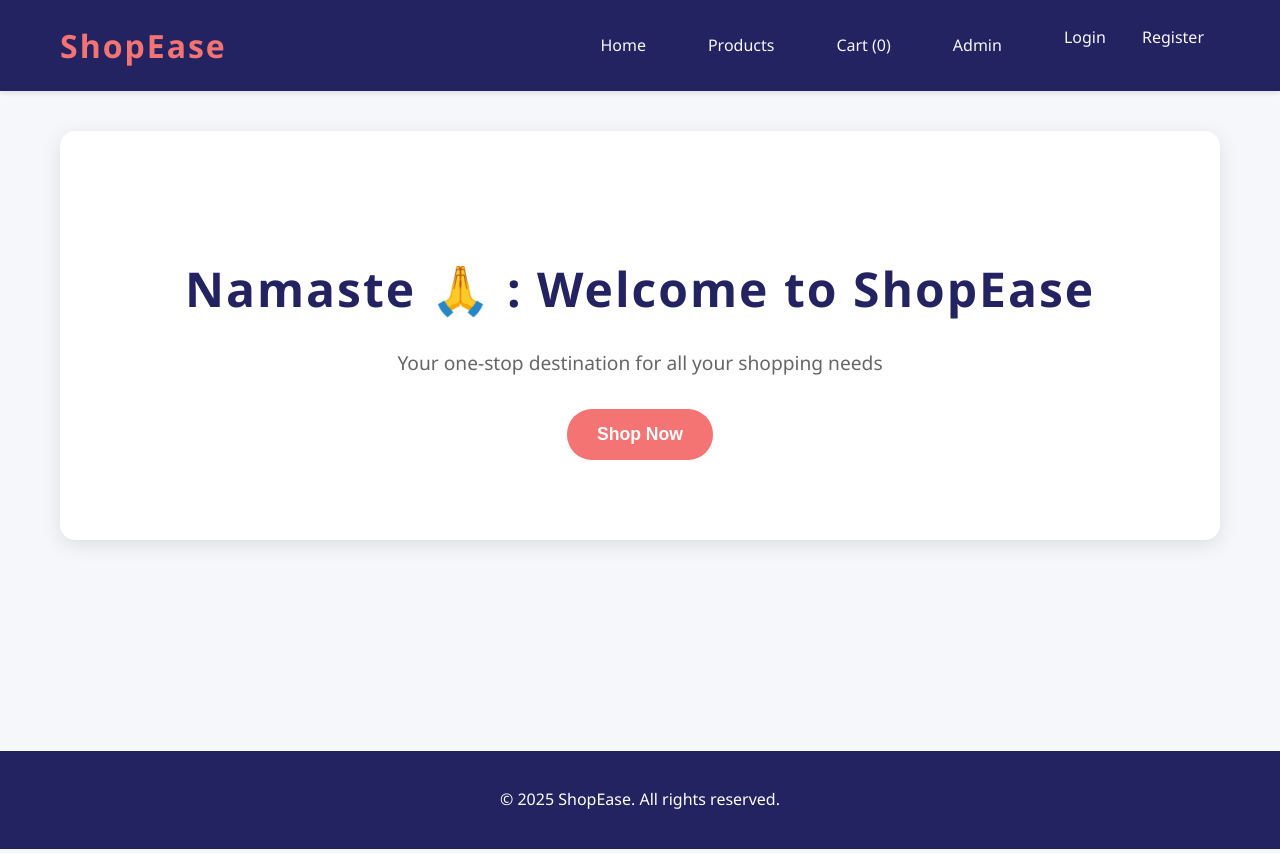
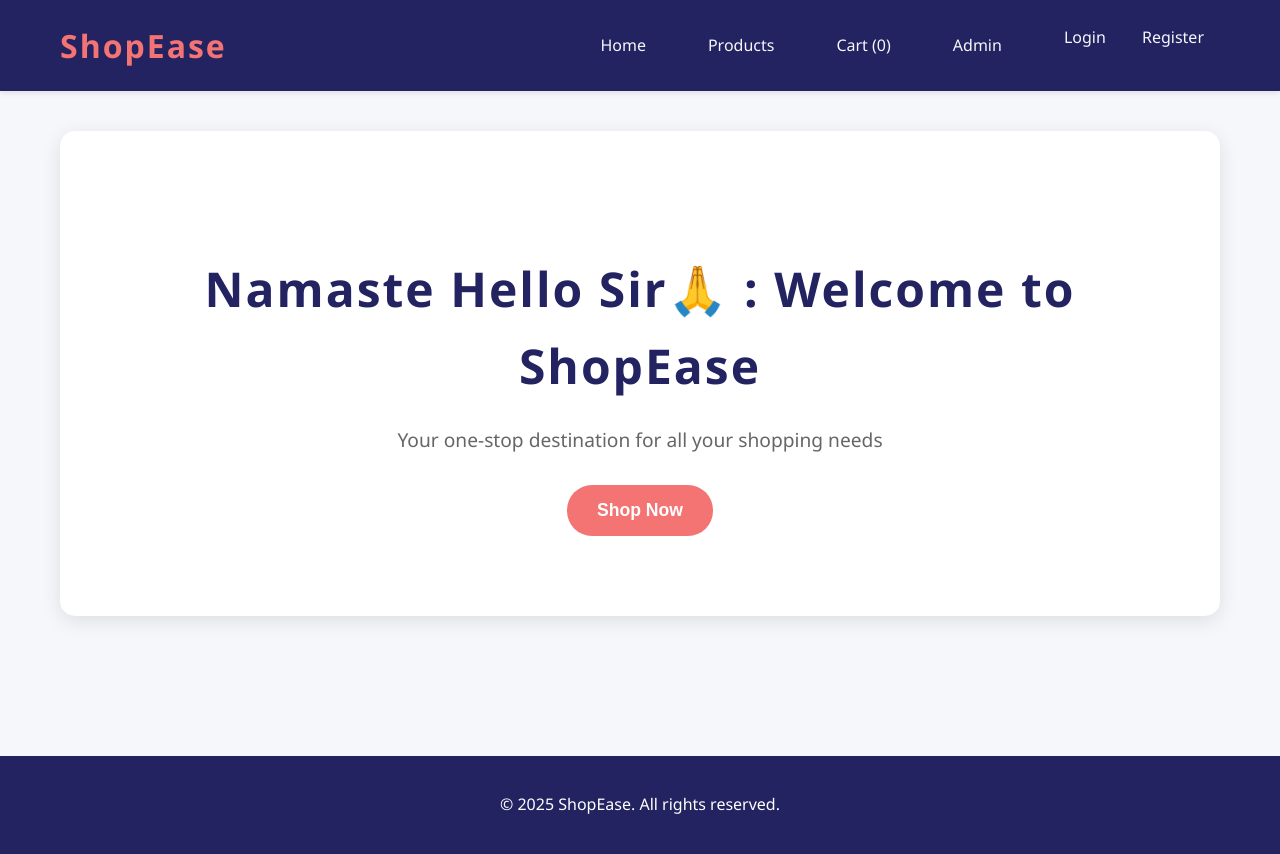
Before and after one commit to Om-Borse26/Microservices-Based-E-Commerce-Platform-, a plain HTML site: page frontend/index.html in a window 1280 px wide. Drawn offline with Linux system fonts and the light colour scheme; no server answers.

Commit message:
new pipeline

```diff
--- a/frontend/index.html
+++ b/frontend/index.html
@@ -30,7 +30,7 @@
         <!-- Home Section -->
         <section id="home-section" class="section">
             <div class="hero">
-                <h2>Namaste 🙏 : Welcome to ShopEase</h2>
+                <h2>Namaste Hello Sir🙏 : Welcome to ShopEase</h2>
                 <p>Your one-stop destination for all your shopping needs</p>
                 <button onclick="showSection('products')" class="cta-button">Shop Now</button>
             </div>
```
